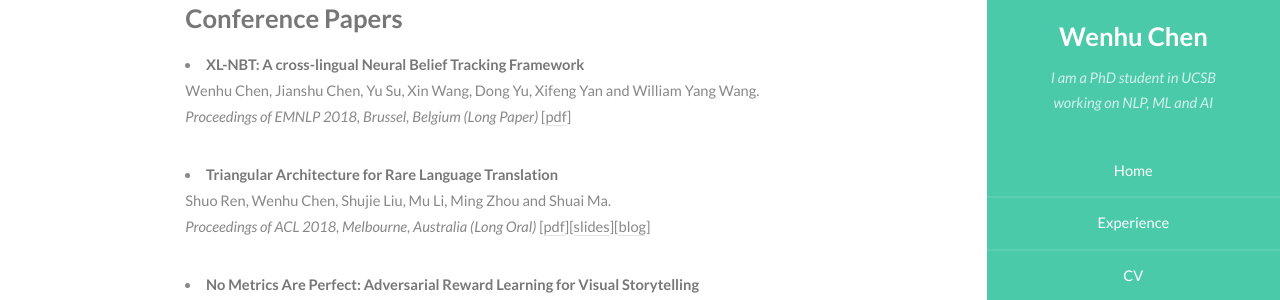
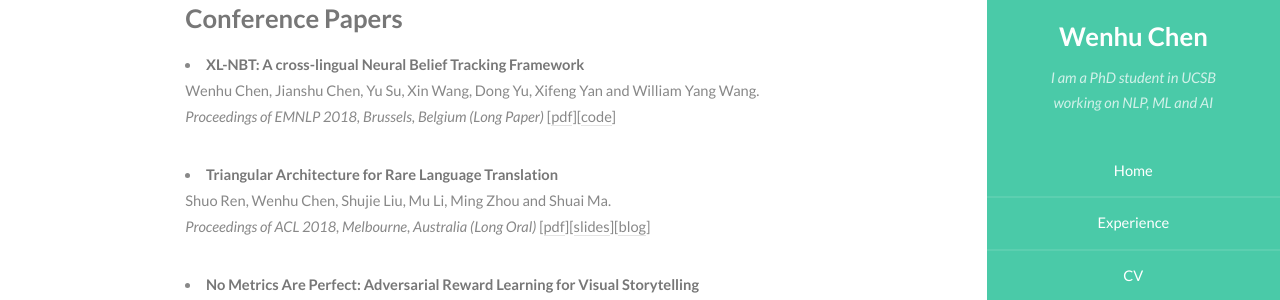
Before and after one commit to wenhuchen/wenhuchen.github.io, a Jekyll site: the page built from index.html, in a window 1280 px wide and 900 px high, scrolled down 326 px. Shown: the part 152-452 px from the top of the window. Built offline with Jekyll 4.4.1, drawn with Linux system fonts in a browser that asks for light colours.

Commit message:
Update index.html
Add arxiv for emnlp paper

```diff
--- a/index.html
+++ b/index.html
@@ -29,7 +29,7 @@
         <h3>Conference Papers</h3>
 <li><strong> XL-NBT: A cross-lingual Neural Belief Tracking Framework  <a span style="color: #009900;"></a></strong><br>
         Wenhu Chen, Jianshu Chen, Yu Su, Xin Wang, Dong Yu, Xifeng Yan and William Yang Wang.<br>
-        <em>Proceedings of EMNLP 2018, Brussel, Belgium (Long Paper)</em> [<a href="">pdf</a>]
+        <em>Proceedings of EMNLP 2018, Brussels, Belgium (Long Paper)</em> [<a href="https://arxiv.org/abs/1808.06244">pdf</a>][<a href="https://github.com/wenhuchen/Cross-Lingual-NBT">code</a>]
 <p>
 <li><strong> Triangular Architecture for Rare Language Translation <a span style="color: #009900;"></a></strong><br>
 		Shuo Ren, Wenhu Chen, Shujie Liu, Mu Li, Ming Zhou and Shuai Ma.<br>
```
